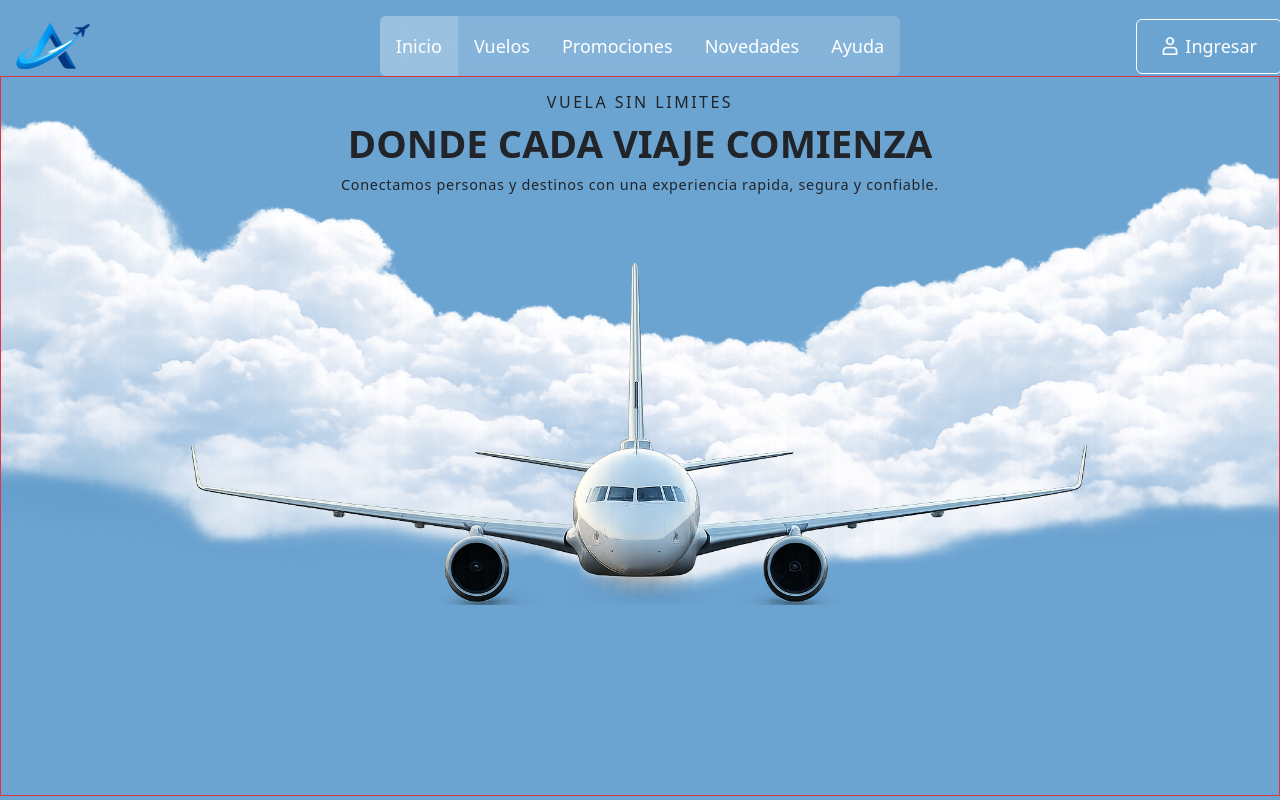
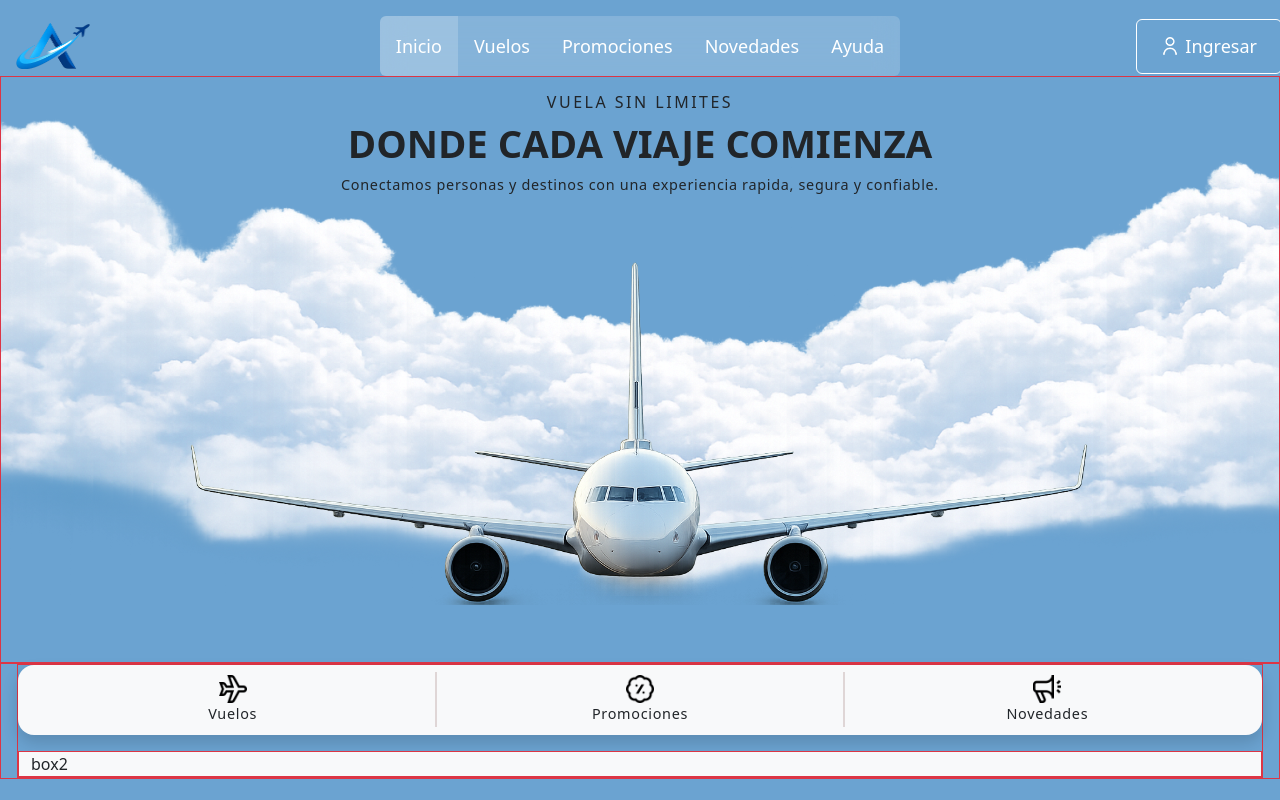
Before and after one commit to maurojjzz/Aerolineas-EG-TP, a PHP site: page / in a window 1280 px wide. Run offline with PHP 8.4, Linux system fonts and the light colour scheme.

Commit message:
back images on home page

```diff
--- a/index.php
+++ b/index.php
@@ -10,6 +10,7 @@
         <link rel="stylesheet" href="./public/css/index.css">
         <link rel="stylesheet" href="./public/css/layout/header.css">
         <link rel="stylesheet" href="./public/css/components/menuMobile.css">
+        <link rel="stylesheet" href="./public/css/components/searchMobile.css">
 
     </head>
 
@@ -18,7 +19,7 @@
 
         <img src="./public/img/clouds.png" class="nubes " alt="fondo de nubes">
 
-             <main class="container-xxl custom-main border border-danger">
+        <section class="container-xxl custom-main border border-danger">
 
             <div class="hero-content text-center mt-3">
                 <h5>Vuela sin limites</h5>
@@ -27,9 +28,17 @@
             </div>
 
             <img src="./public/img/airplane.png" alt="Imagen avion" class="hero-plane">
+        </section>
 
-            </main>
+        <!-- Buscador mobile -->
+        <section class="border border-danger searchbox px-3">
+            <?php require './src/views/components/searchMobile.php' ?>
+        </section>
 
+        <!-- Buscador desktop -->
+        <section class="d-none border border-danger  searchbox">
+
+        </section>
 
         <script src="https://cdn.jsdelivr.net/npm/bootstrap@5.3.8/dist/js/bootstrap.bundle.min.js" integrity="sha384-FKyoEForCGlyvwx9Hj09JcYn3nv7wiPVlz7YYwJrWVcXK/BmnVDxM+D2scQbITxI" crossorigin="anonymous"></script>
     </body>
--- /dev/null
+++ b/public/css/components/searchMobile.css
@@ -0,0 +1,34 @@
+.options-line {
+    height: 70px;
+}
+
+.option-line-item {
+    display: flex;
+    align-items: center;
+    justify-content: center;
+    height: 55px;
+    border-right: 2px solid #dfd6d6;
+}
+
+.option-line-item:last-child {
+    border-right: none;
+}
+
+.option-line-item p {
+    font-size: 0.7rem;
+    font-weight: 500;
+    letter-spacing: 0.7px;
+}
+
+.iconos-search {
+    width: 28px;
+    height: 28px;
+}
+
+@media screen and (min-width: 400px) {
+    .option-line-item p {
+        font-size: 0.9rem;
+        font-weight: 500;
+        letter-spacing: 0.7px;
+    }
+}
--- a/public/css/index.css
+++ b/public/css/index.css
@@ -4,13 +4,15 @@ body {
 
 .custom-main {
     position: relative;
-    min-height: 90vh;
+    /* min-height: 90vh; */
+    height: auto;
     overflow: hidden;
     display: flex;
     flex-direction: column;
     justify-content: flex-start;
     /* align-items:center; */
     z-index: 2;
+    padding-bottom: 350px;
 }
 
 .hero-content {
@@ -30,7 +32,6 @@ body {
     font-size: 2.4rem;
     font-weight: 700;
     min-width: 300px;
-    /* border:1px solid red; */
 }
 
 .hero-content p {
@@ -60,6 +61,10 @@ body {
     z-index: 1;
 }
 
+.searchbox{
+    /* height: 55px; */
+}
+
 @media screen and (min-width: 768px) {
     .nubes {
         position: fixed;
@@ -69,6 +74,10 @@ body {
         height: auto;
         max-height: 400px;
         width: 100%;
+    }
+
+    .custom-main {
+        padding-bottom: 450px;
     }
 }
 
--- /dev/null
+++ b/src/views/components/searchMobile.php
@@ -0,0 +1,27 @@
+<div class="container-fluid d-flex flex-column border border-danger gap-3 p-0 ">
+
+    <div class="options-line container-fluid d-flex align-items-center bg-light rounded-4 shadow">
+
+        <div class="col option-line-item d-flex flex-column align-items-center pt-3 " >
+            <img src="../../../public/img/icons/avion.png" alt="icono avion" class="iconos-search">
+            <p>Vuelos</p>
+        </div>
+
+        <div class="col option-line-item d-flex flex-column align-items-center pt-3" >
+            <img src="../../../public/img/icons/promocion.png" alt="icono promocion" class="iconos-search">
+            <p>Promociones</p>
+        </div>
+
+        <div class="col option-line-item  d-flex flex-column align-items-center pt-3" >
+            <img src="../../../public/img/icons/novedades.png" alt="icono megafono aludiendo a novedades" class="iconos-search">
+            <p>Novedades</p>
+        </div>
+
+    </div>
+
+    <div class="container-fluid border border-danger bg-light">
+        box2
+    </div>
+
+
+</div>
--- a/src/views/layouts/header.php
+++ b/src/views/layouts/header.php
@@ -34,11 +34,11 @@
         <div class="col-1 d-flex justify-content-center align-items-center">
 
             <button type="button" class="btn  d-md-none  btn-custom-perfil">
-                <img src="../../../public/img/icons/perfil .png" alt="Icono de perfil" class="icono_perfil-mobile">
+                <img src="../../../public/img/icons/usuario.png" alt="Icono de perfil" class="icono_perfil-mobile">
             </button>
 
             <button type="button" class="btn d-none d-md-flex px-lg-4 btn-custom">
-                <img src="../../../public/img/icons/perfil .png" alt="Icono de perfil" class="icono_perfil">
+                <img src="../../../public/img/icons/usuario.png" alt="Icono de perfil" class="icono_perfil">
                 Ingresar
             </button>
 
```
Also changed, not shown: public/img/icons/avion.png (added), public/img/icons/novedades.png (added), public/img/icons/perfil .png (deleted), public/img/icons/promocion.png (added), public/img/icons/usuario.png (added). Lines whose indentation alone changed are shown as unchanged.
